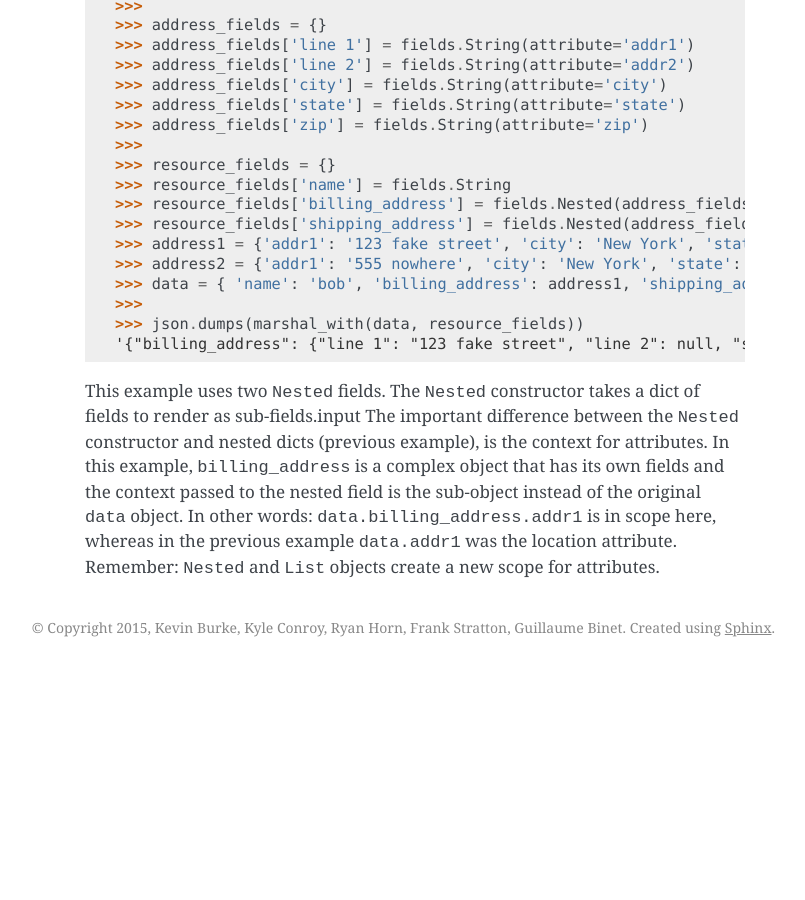
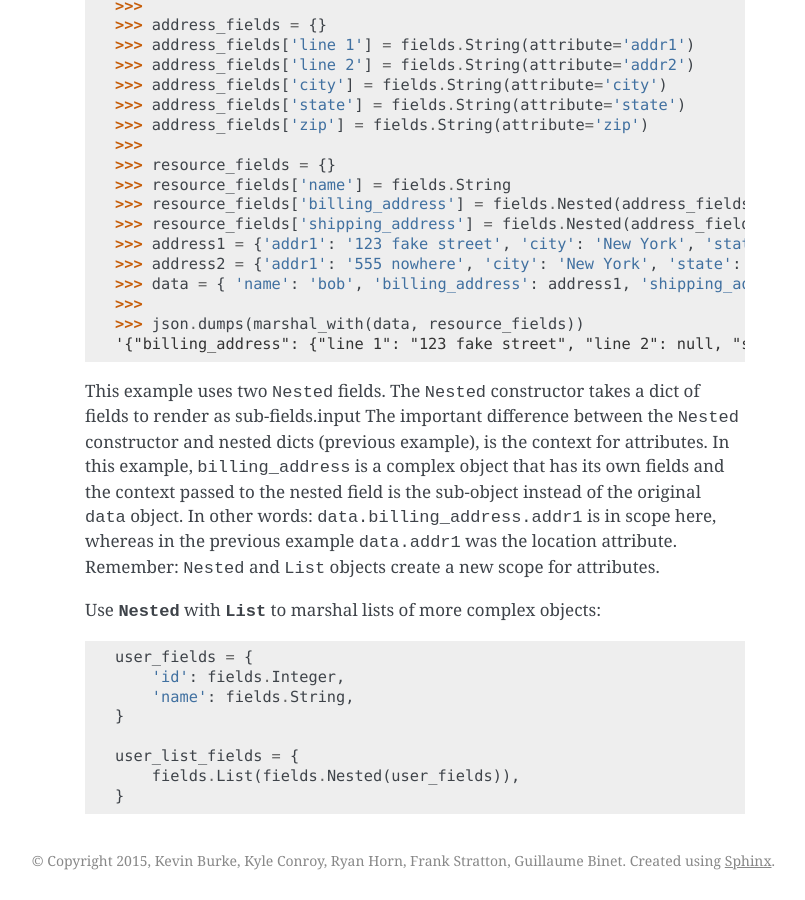
Before and after one commit to HungryCrawler019/flask-RESTful-api, a Sphinx documentation site: the page built from docs/fields.rst, in a window 1280 px wide and 900 px high, scrolled down 4129 px. Shown: the whole window, without its empty margins (335-1140 px from the left). Built offline with Sphinx 7.4.7, drawn with Linux system fonts in a browser that asks for light colours; before the commit the page ends 4796 px from its top, so only the background shows below that.

Commit message:
Document combining Nested and List fields
closes #463

```diff
--- a/docs/fields.rst
+++ b/docs/fields.rst
@@ -229,3 +229,15 @@ instead of the original ``data`` object. In other words:
 ``data.billing_address.addr1`` is in scope here, whereas in the previous
 example ``data.addr1`` was the location attribute. Remember: ``Nested`` and
 ``List`` objects create a new scope for attributes.
+
+Use :class:`~fields.Nested` with :class:`~fields.List` to marshal lists of more
+complex objects: ::
+
+    user_fields = {
+        'id': fields.Integer,
+        'name': fields.String,
+    }
+
+    user_list_fields = {
+        fields.List(fields.Nested(user_fields)),
+    }
```
